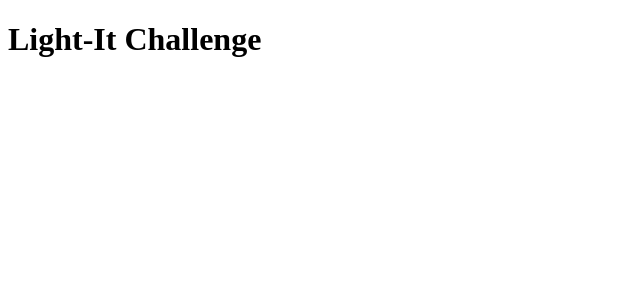
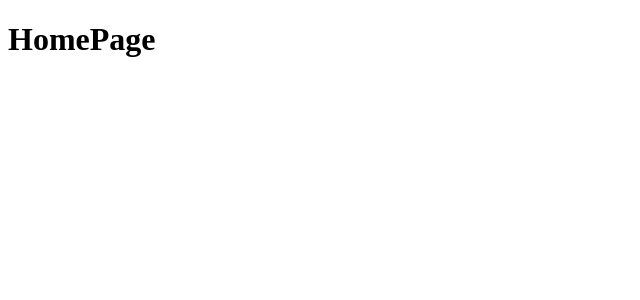
Before and after one commit to emmchier/light-it-challenge, a React (Create React App) app: page / in a window 1280 px wide. Shown: the top 300 px of the page, without its empty margins (0-640 px from the left). Built offline with nearby package versions, Linux system fonts and the light colour scheme.

Commit message:
adding yarn and React Router Dom v6

```diff
--- a/package.json
+++ b/package.json
@@ -8,6 +8,7 @@
     "@testing-library/user-event": "^13.5.0",
     "react": "^18.2.0",
     "react-dom": "^18.2.0",
+    "react-router-dom": "6",
     "react-scripts": "5.0.1",
     "web-vitals": "^2.1.4"
   },
@@ -34,5 +35,8 @@
       "last 1 firefox version",
       "last 1 safari version"
     ]
+  },
+  "devDependencies": {
+    "package": "^1.0.1"
   }
 }
--- a/src/App.js
+++ b/src/App.js
@@ -1,5 +1,5 @@
-const App = () => {
-  return <h1>Light-It Challenge</h1>;
-};
+import AppRouter from './routers/AppRouter';
+
+const App = () => <AppRouter />;
 
 export default App;
--- /dev/null
+++ b/src/pages/home/index.js
@@ -0,0 +1,7 @@
+import React from 'react';
+
+const HomePage = () => {
+  return <h1>HomePage</h1>;
+};
+
+export default HomePage;
--- /dev/null
+++ b/src/routers/AppRouter.js
@@ -0,0 +1,16 @@
+import React from 'react';
+import { BrowserRouter, Route, Routes } from 'react-router-dom';
+
+import HomePage from '../pages/home';
+
+const AppRouter = () => {
+  return (
+    <BrowserRouter>
+      <Routes>
+        <Route path="/" element={<HomePage />} />
+      </Routes>
+    </BrowserRouter>
+  );
+};
+
+export default AppRouter;
```
Also changed, not shown: 1 other file (tests, documents, lock files or other folders).
